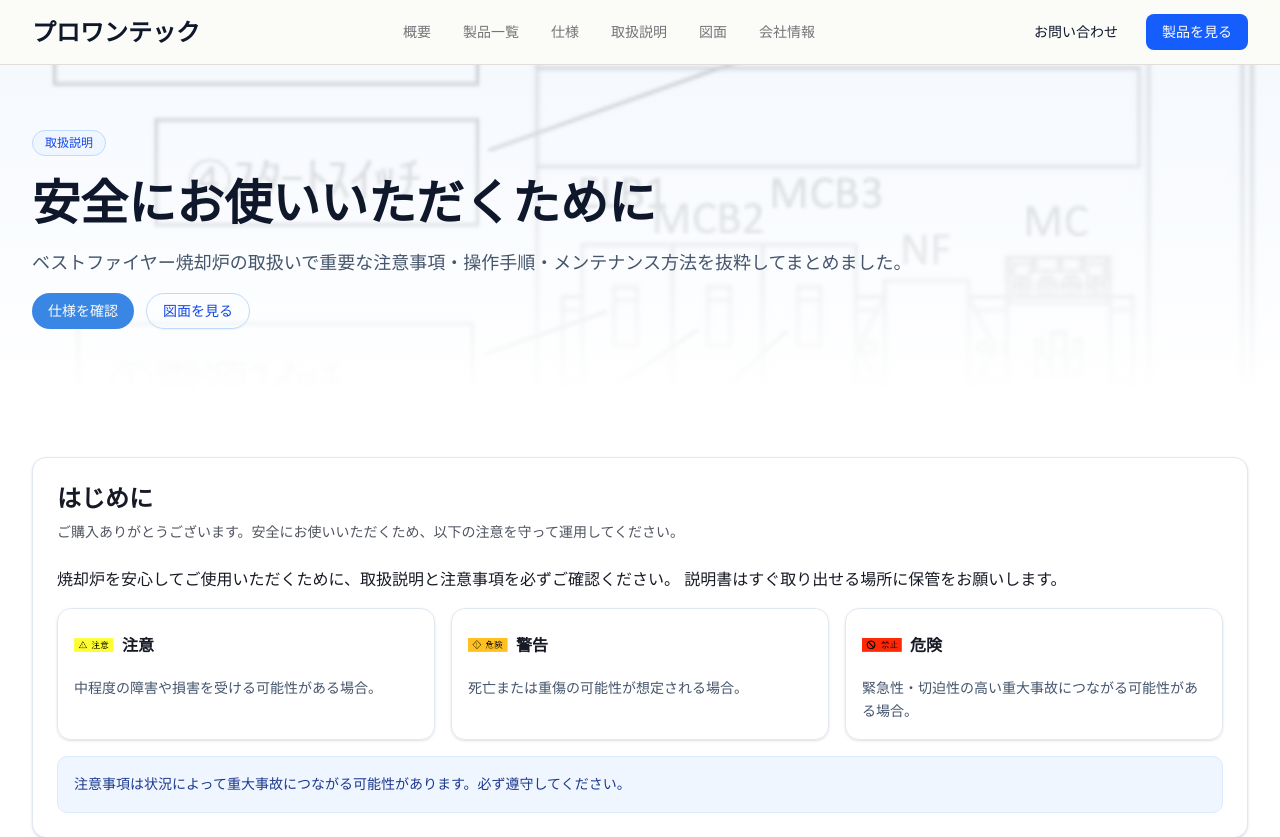
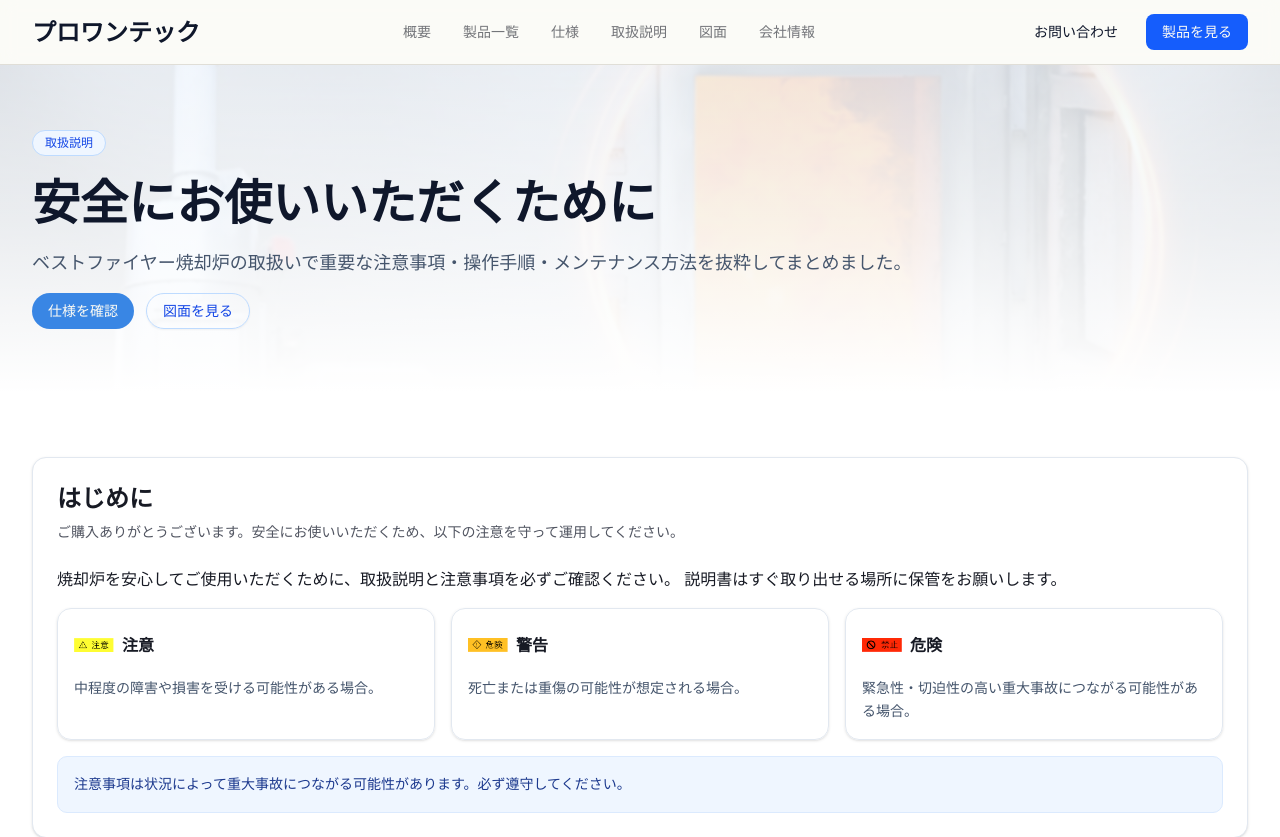
Before and after one commit to rnrnstar2/ProOneTech, a Next.js app: page /instruction in a window 1280 px wide. Shown: the top 837 px of the page. Built offline with nearby package versions, Linux system fonts and the light colour scheme.

Commit message:
Align instruction hero image with other pages

```diff
--- a/src/app/instruction/page.tsx
+++ b/src/app/instruction/page.tsx
@@ -76,7 +76,7 @@ export default function InstructionPage() {
       <section className="relative overflow-hidden">
         <div className="absolute inset-0">
           <img
-            src="/images/スクリーンショット-2022-12-27-11.51.12.png"
+            src="/images/generated_image_030def62-c154-47b3-9d54-89e0c0fa2532.png"
             alt="操作盤イメージ"
             className="h-full w-full object-cover opacity-20 blur-[1px] scale-105"
           />
```
